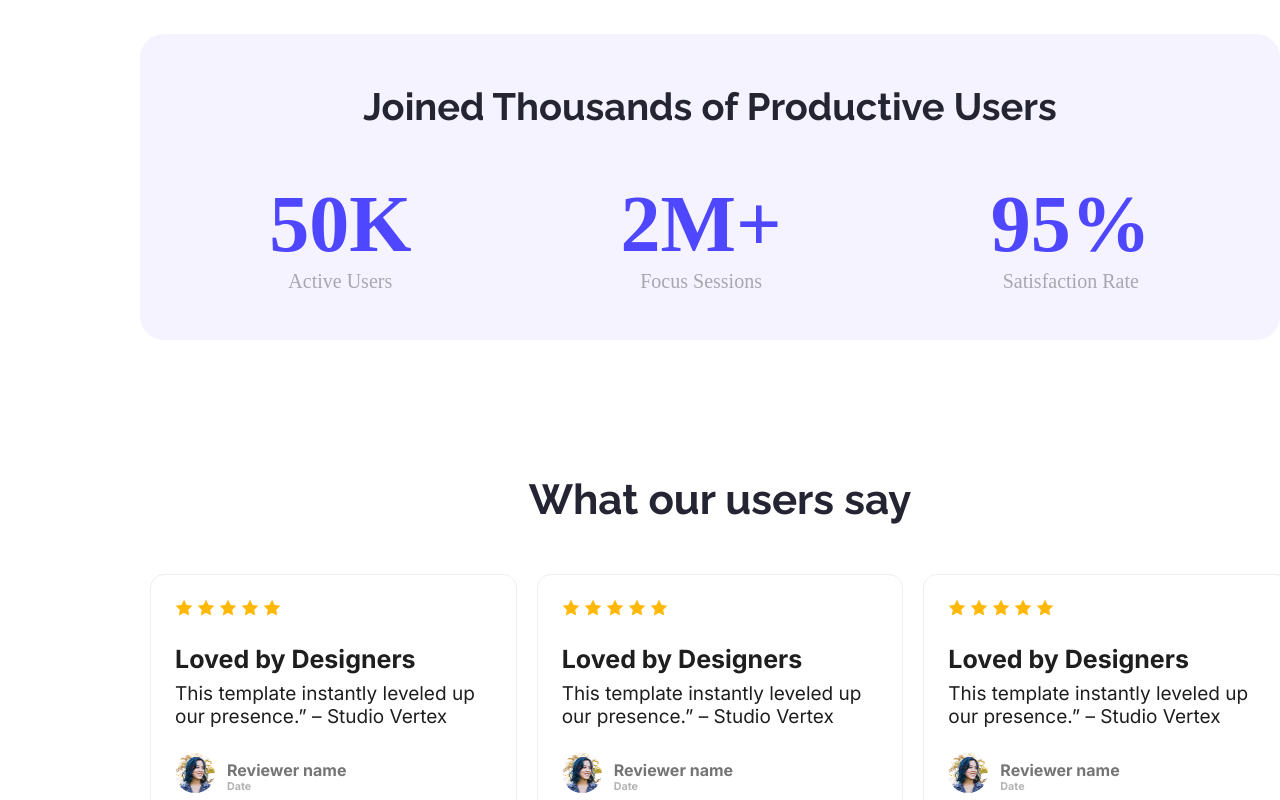
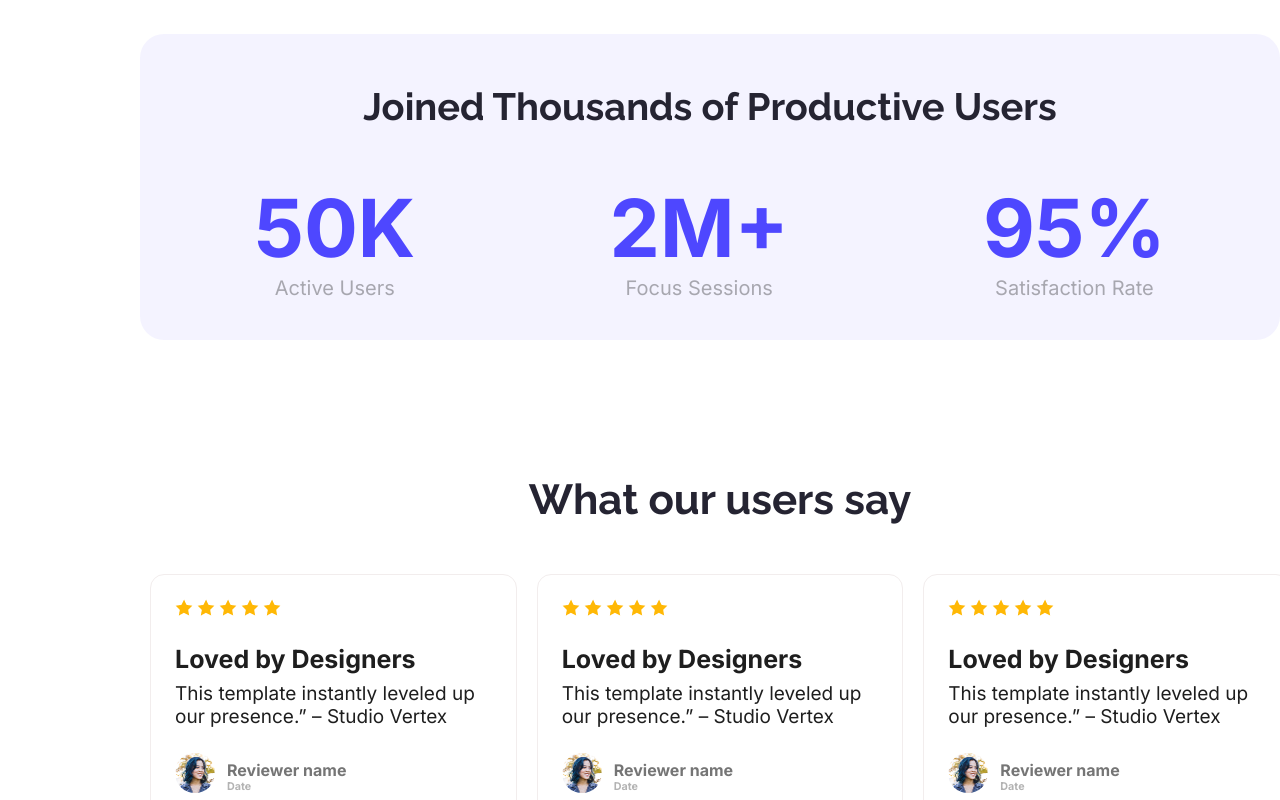
Before and after one commit to IbrahimNewaz/landing-launchpad-assignment, a plain HTML site: page landing-launchpad-assignment/index.html in a window 1280 px wide. Shown: the part 1247-2047 px from the top of the page. Drawn offline with Linux system fonts and the light colour scheme; a web font is replaced by a local one.

Commit message:
till user section has been done

```diff
--- a/landing-launchpad-assignment/index.html
+++ b/landing-launchpad-assignment/index.html
@@ -67,16 +67,16 @@
             </div>
             <div class="user-data">
                 <div class="data-info">
-                    <h1>50K</h1>
-                    <h4>Active Users</h4>
+                    <h1 class="inter-normal">50K</h1>
+                    <h4 class="inter-normal">Active Users</h4>
                 </div>
                 <div class="data-info">
-                    <h1>2M+</h1>
-                    <h4>Focus Sessions</h4>
+                    <h1 class="inter-normal">2M+</h1>
+                    <h4 class="inter-normal">Focus Sessions</h4>
                 </div>
                 <div class="data-info">
-                    <h1>95%</h1>
-                    <h4>Satisfaction Rate</h4>
+                    <h1 class="inter-normal">95%</h1>
+                    <h4 class="inter-normal">Satisfaction Rate</h4>
                 </div>
             </div>
 
@@ -87,6 +87,7 @@
                 <h2 class="Raleway-regula">What our users say</h2>
             </div>
             <div class="review-box">
+                <!-- 1st box card -->
                 <div class="users">
                     <div class="user-review">
                         <div class="user-ratings">
@@ -117,6 +118,7 @@
 
                 </div>
 
+                <!-- 2nd box card -->
                 <div class="users">
                     <div class="user-review">
                         <div class="user-ratings">
@@ -147,7 +149,7 @@
 
                 </div>
 
-
+                <!-- 3rd box card -->
                 <div class="users">
                     <div class="user-review">
                         <div class="user-ratings">
--- a/landing-launchpad-assignment/landing styles/style.css
+++ b/landing-launchpad-assignment/landing styles/style.css
@@ -124,8 +124,8 @@ nav {
   justify-content: space-between;
   flex-direction: row;
   align-items: center;
-  margin-right: 50px;
-  margin-left: 50px;
+  margin-right: 100px;
+  margin-left: 100px;
   padding-top: 40px;
 }
 
```
